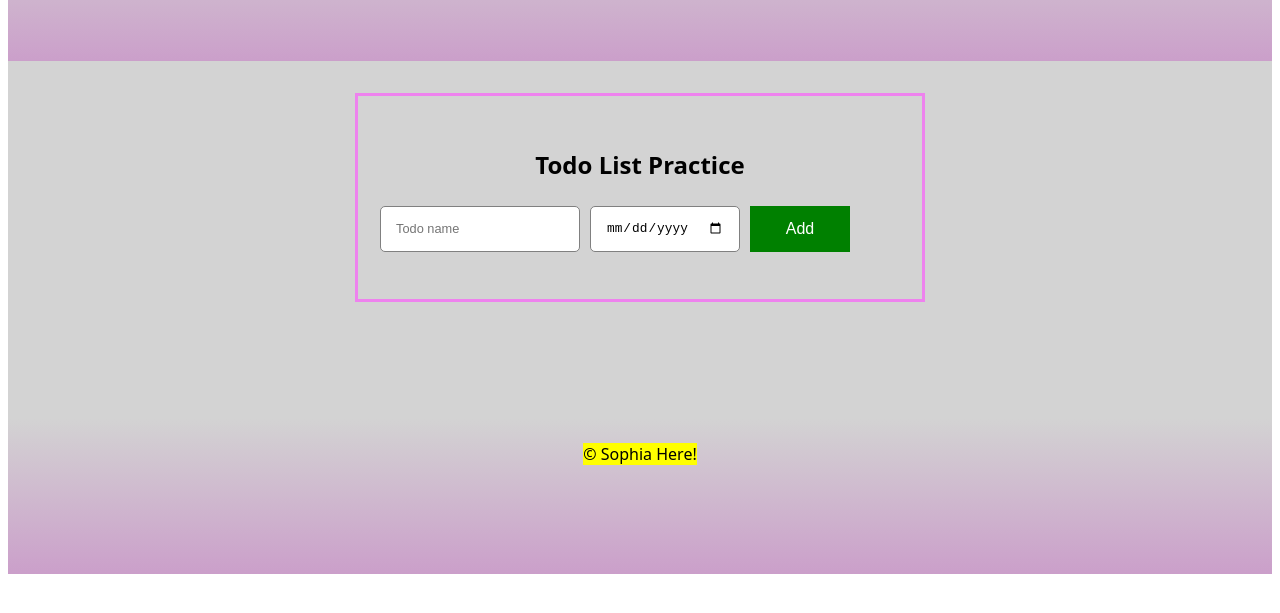
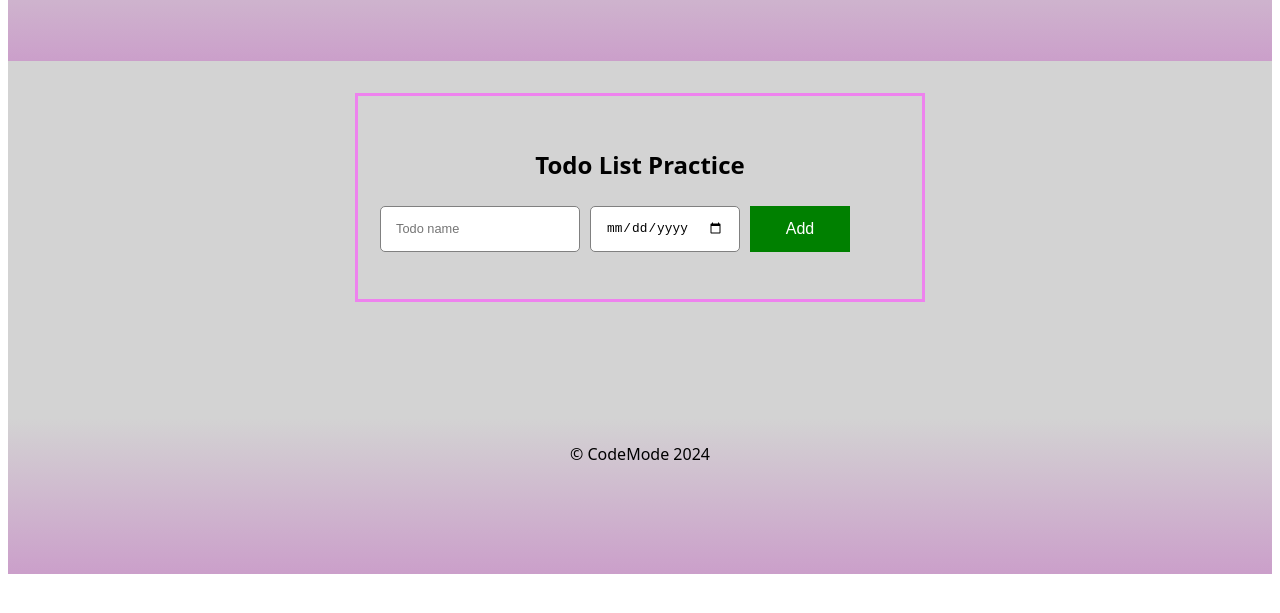
Before and after one commit to YuJi-2023/CodeMode, a plain HTML site: page jsPractice/ToDoList/toDoList.html in a window 1280 px wide. Shown: the part 187-800 px from the top of the page. Drawn offline with Linux system fonts and the light colour scheme.

Commit message:
update copyright in footer section

```diff
--- a/jsPractice/ToDoList/toDoList.html
+++ b/jsPractice/ToDoList/toDoList.html
@@ -32,7 +32,7 @@
       </div>
     </main>
     <footer>
-      <div><mark>&copy; Sophia Here!</mark></div>
+      <div>&copy; CodeMode 2024</div>
     </footer>
     <script src="./toDoList.js"></script>
   </body>
```
Also changed, not shown: jsPractice/ShoppingCart/shoppingCart.html (+1 -1 lines).
